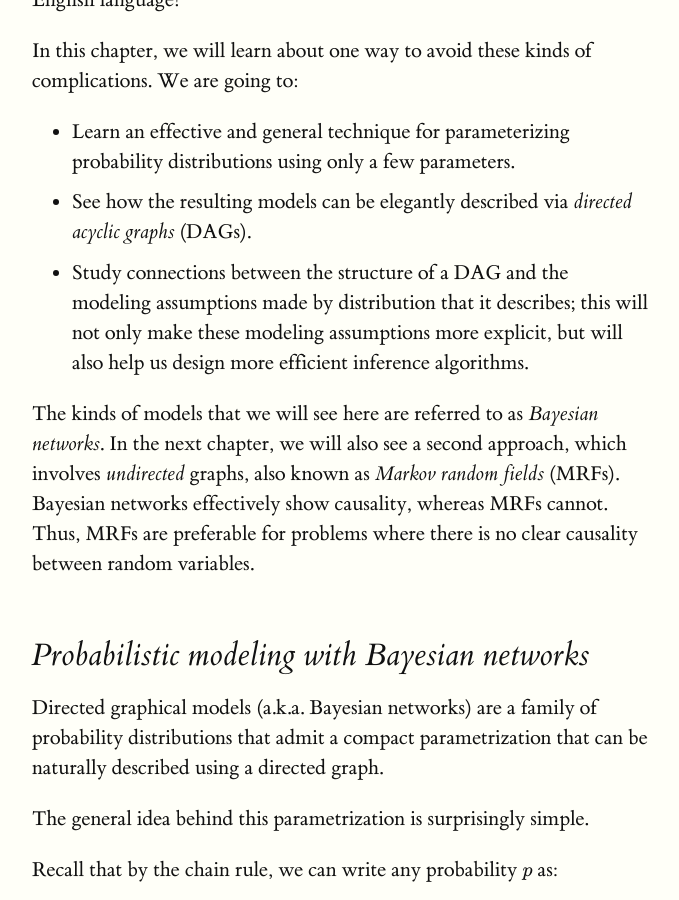
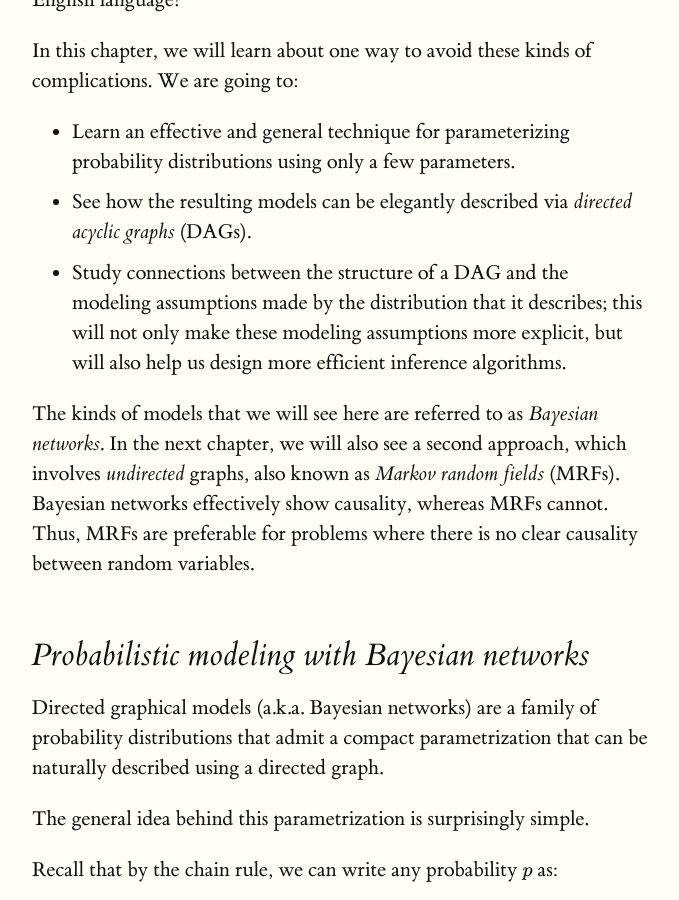
Before and after one commit to ermongroup/cs228-notes, a Jekyll site: the page built from representation/directed/index.md, in a window 1280 px wide and 900 px high, scrolled down 391 px. Shown: the whole window, without its empty margins (128-807 px from the left). Built offline with Jekyll 4.4.1, drawn with Linux system fonts in a browser that asks for light colours; formulas are drawn with MathJax 3.

Commit message:
Add missing "the" (#187)
This typo could be found in the third bullet point on this page.

```diff
--- a/representation/directed/index.md
+++ b/representation/directed/index.md
@@ -9,7 +9,7 @@ We are going to:
 
 - Learn an effective and general technique for parameterizing probability distributions using only a few parameters.
 - See how the resulting models can be elegantly described via *directed acyclic graphs* (DAGs).
-- Study connections between the structure of a DAG and the modeling assumptions made by distribution that it describes; this will not only make these modeling assumptions more explicit, but will also help us design more efficient inference algorithms.
+- Study connections between the structure of a DAG and the modeling assumptions made by the distribution that it describes; this will not only make these modeling assumptions more explicit, but will also help us design more efficient inference algorithms.
 
 The kinds of models that we will see here are referred to as *Bayesian networks*. In the next chapter, we will also see a second approach, which involves *undirected* graphs, also known as *Markov random fields* (MRFs).  Bayesian networks effectively show causality, whereas MRFs cannot. Thus, MRFs are preferable for problems where there is no clear causality between random variables.
 
```
